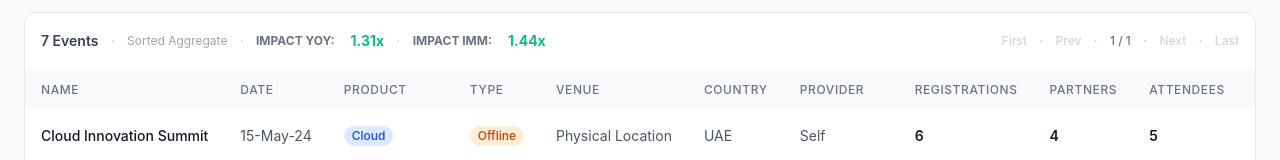
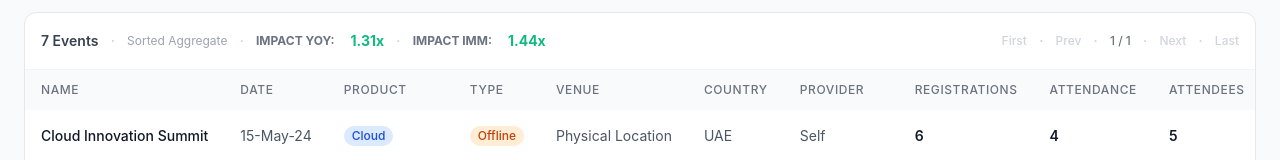
Before and after one commit to rr-quantifai/cloud-beacon, a React (Vite) app: page / in a window 1280 px wide. Shown: the part 626-786 px from the top of the page. Built offline with nearby package versions, Linux system fonts and the light colour scheme.

Commit message:
Update App.jsx

```diff
--- a/src/App.jsx
+++ b/src/App.jsx
@@ -243,7 +243,7 @@ const DimCard = ({ title, data, metric, setMetric, impactMode }) => {
   const vc = !hasData || data.length < 2 || (isImpact && top?.[rk] == null) ? "text-gray-400" : isImpact ? (top[rk] >= 1.5 ? "text-emerald-600" : top[rk] >= 1 ? "text-emerald-500" : top[rk] >= 0.8 ? "text-amber-500" : "text-red-500") : "text-blue-600";
   return (<div className="bg-white rounded-xl border border-gray-200 p-4 h-[156px] flex flex-col">
     <p className="text-xs font-semibold text-gray-500 uppercase tracking-wider mb-2">{title}</p>
-    {val==="—"?<p className="text-lg font-bold text-gray-400">—</p>:(<><p className="text-sm font-bold text-gray-900 mb-0.5">{top?.key}</p><p className={"text-lg font-bold mb-3 "+vc}>{val}</p><PillSwitch items={[["impact","Impact"],["turnout","Attendance"]]} active={metric} onChange={setMetric}/></>)}
+    {val==="—"?<p className="text-lg font-bold text-gray-400">—</p>:(<><p className="text-sm font-bold text-gray-900 mb-0.5">{top?.key}</p><p className={"text-lg font-bold mb-3 "+vc}>{val}</p><PillSwitch items={[["impact","Impact"],["attendance","Attendance"]]} active={metric} onChange={setMetric}/></>)}
   </div>);
 };
 
@@ -384,7 +384,7 @@ const EventTable = ({ sortedGrouped, tableAgg, fName, sortCol, sortDir, toggleSo
     </div></div>
     <div className="overflow-x-auto"><table className="w-full text-sm" style={{minWidth:"2000px"}}><thead><tr className="bg-gray-50 text-left">
       {TH("Name")}{SH("date","Date")}{["Product","Type","Venue","Country","Provider"].map(h=><th key={h} className="px-4 py-3 text-xs font-medium text-gray-500 uppercase tracking-wider">{h}</th>)}
-      {SH("registrations","Registrations")}{SH("partners","Partners")}{SH("attendees","Attendees")}
+      {SH("registrations","Registrations")}{SH("attendance","Attendance")}{SH("attendees","Attendees")}
       {TH("Historical YOY")}{TH("Historical IMM")}{TH("Forward Period")}
       {SH("ratioYoY","Impact YOY")}{SH("ratioIMM","Impact IMM")}
       {SH("blUniverse","Baseline Universe")}{SH("blYoY","Baseline YOY")}{SH("blIMM","Baseline IMM")}
@@ -730,7 +730,7 @@ function App() {
     if (!sortCol) return nameFiltered;
     return [...nameFiltered].sort((a,b) => { let av, bv;
       if (sortCol==="registrations") { av=a.totalRegistrations; bv=b.totalRegistrations; }
-      else if (sortCol==="partners") { av=a.totalPartners; bv=b.totalPartners; }
+      else if (sortCol==="attendance") { av=a.totalPartners; bv=b.totalPartners; }
       else if (sortCol==="attendees") { av=a.totalAttendees; bv=b.totalAttendees; }
       else if (sortCol==="ratioYoY") { av=svE(a.ratioYoY,a.activations); bv=svE(b.ratioYoY,b.activations); }
       else if (sortCol==="ratioIMM") { av=svE(a.ratioIMM,a.activations); bv=svE(b.ratioIMM,b.activations); }
```
